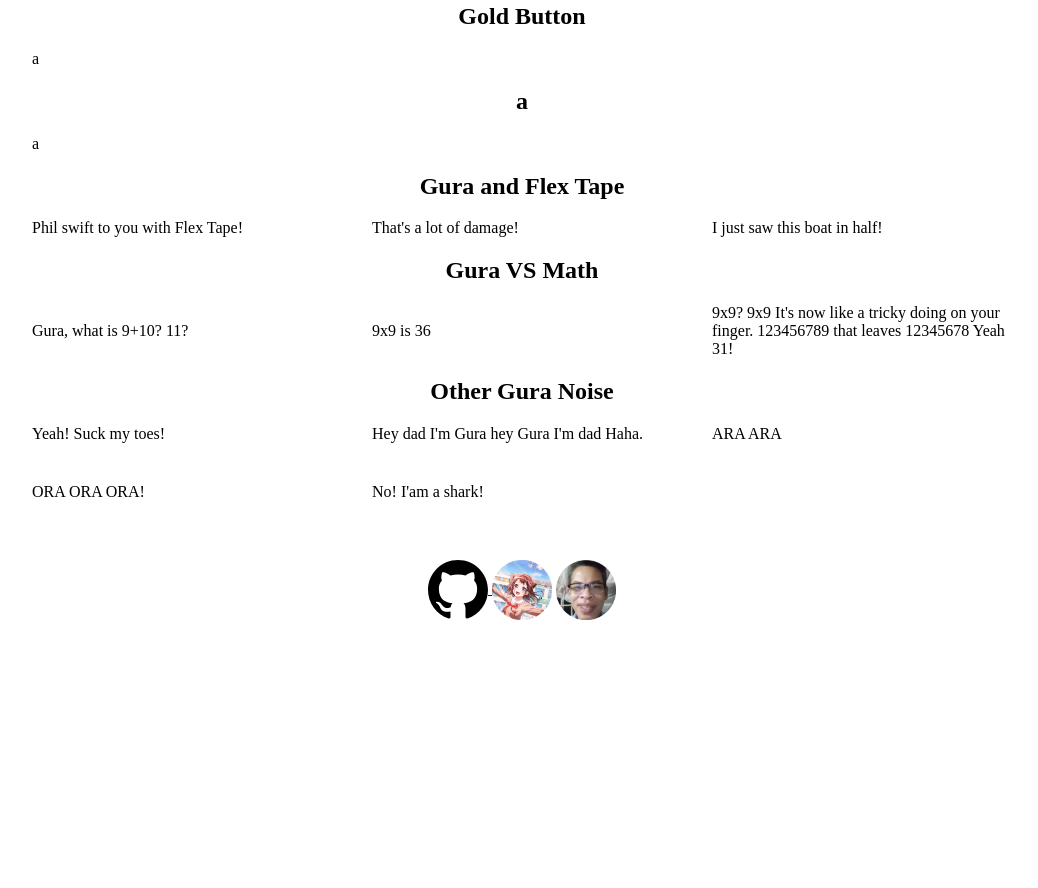
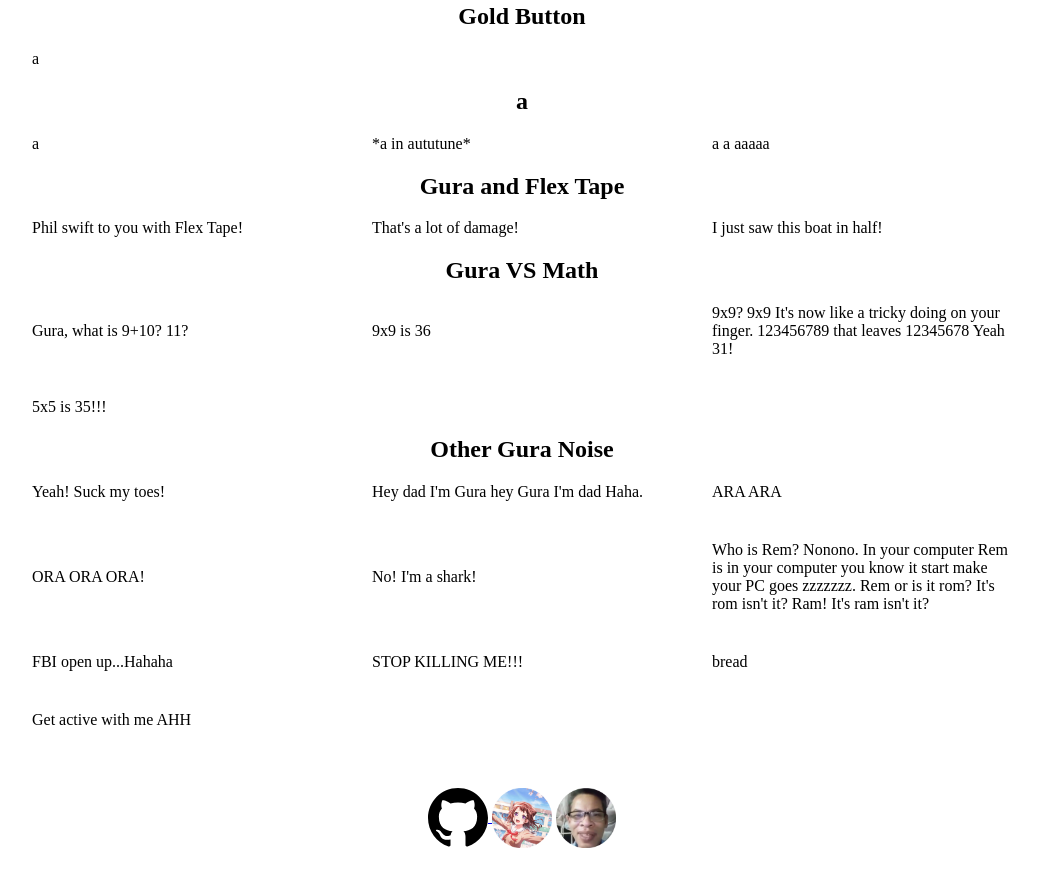
Before and after one commit to HelloYeew/gura-button, a website with bundled scripts: page public/index.html in a window 1280 px wide. Shown: the part 589-1477 px from the top of the page, without its empty margins (118-1156 px from the left). Before the commit the page ends 1258 px from the top, so only its background shows below. Built offline with nearby package versions, Linux system fonts and the light colour scheme.

Commit message:
✅ Update sound from new project
Put Gura sound from vtuber button to this old project

```diff
--- a/public/index.html
+++ b/public/index.html
@@ -47,6 +47,8 @@
         <h2 style="text-align: left;">a</h2>
         <section id="controller">
             <gura-button src="a.mp3" time="0.3">a</gura-button>
+            <gura-button src="a-in-autotune.mp3" time="1.7">*a in aututune*</gura-button>
+            <gura-button src="a-a-aaaaa.mp3" time="1.3">a a aaaaa</gura-button>
         </section>
         <h2 style="text-align: left;">Gura and Flex Tape</h2>
         <section id="controller">
@@ -59,6 +61,7 @@
             <gura-button src="gura-what-is-nine-plus-ten-eleven.mp3" time="3">Gura, what is 9+10? 11?</gura-button>
             <gura-button src="nine-time-nine-is-thirty-six.mp3" time="2">9x9 is 36</gura-button>
             <gura-button src="nine-time-nine-its-tricky-on-your-finger-123456789-12345678-thirty-one.mp3" time="10">9x9? 9x9 It's now like a tricky doing on your finger. 123456789 that leaves 12345678 Yeah 31!</gura-button>
+            <gura-button src="five-time-five-is-thirty-five.mp3" time="2.3">5x5 is 35!!!</gura-button>
         </section>
         <h2 style="text-align: left;">Other Gura Noise</h2>
         <section id="controller">
@@ -66,7 +69,12 @@
             <gura-button src="hey-dad-im-gura-hey-gura-im-dad-haha.mp3" time="4">Hey dad I'm Gura hey Gura I'm dad Haha.</gura-button>
             <gura-button src="ara-ara.mp3" time="2">ARA ARA</gura-button>
             <gura-button src="ora-ora-ora.mp3" time="2">ORA ORA ORA!</gura-button>
-            <gura-button src="no-iam-a-shark.mp3" time="2">No! I'am a shark!</gura-button>
+            <gura-button src="no-iam-a-shark.mp3" time="2">No! I'm a shark!</gura-button>
+            <gura-button src="who-is-rem.mp3" time="13">Who is Rem? Nonono. In your computer Rem is in your computer you know it start make your PC goes zzzzzzz. Rem or is it rom? It's rom isn't it? Ram! It's ram isn't it?</gura-button>
+            <gura-button src="fbi-open-up.mp3" time="5">FBI open up...Hahaha</gura-button>
+            <gura-button src="stop-killing-me.mp3" time="3">STOP KILLING ME!!!</gura-button>
+            <gura-button src="bread.mp3" time="0.3">bread</gura-button>
+            <gura-button src="get-active-with-me-ah.mp3" time="3">Get active with me AHH</gura-button>
         </section>
     <h1></h1>
     <p>
```
Also changed, not shown: 11 other files.
